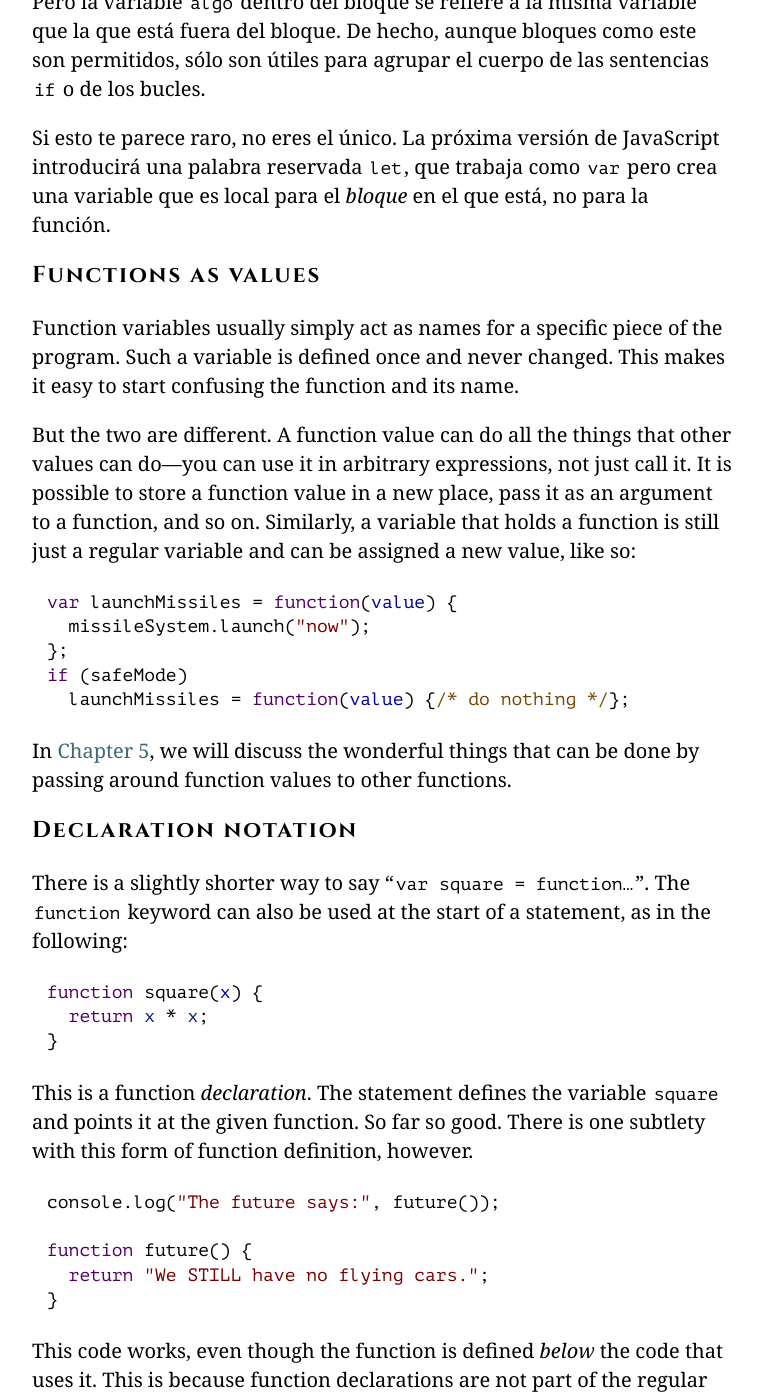
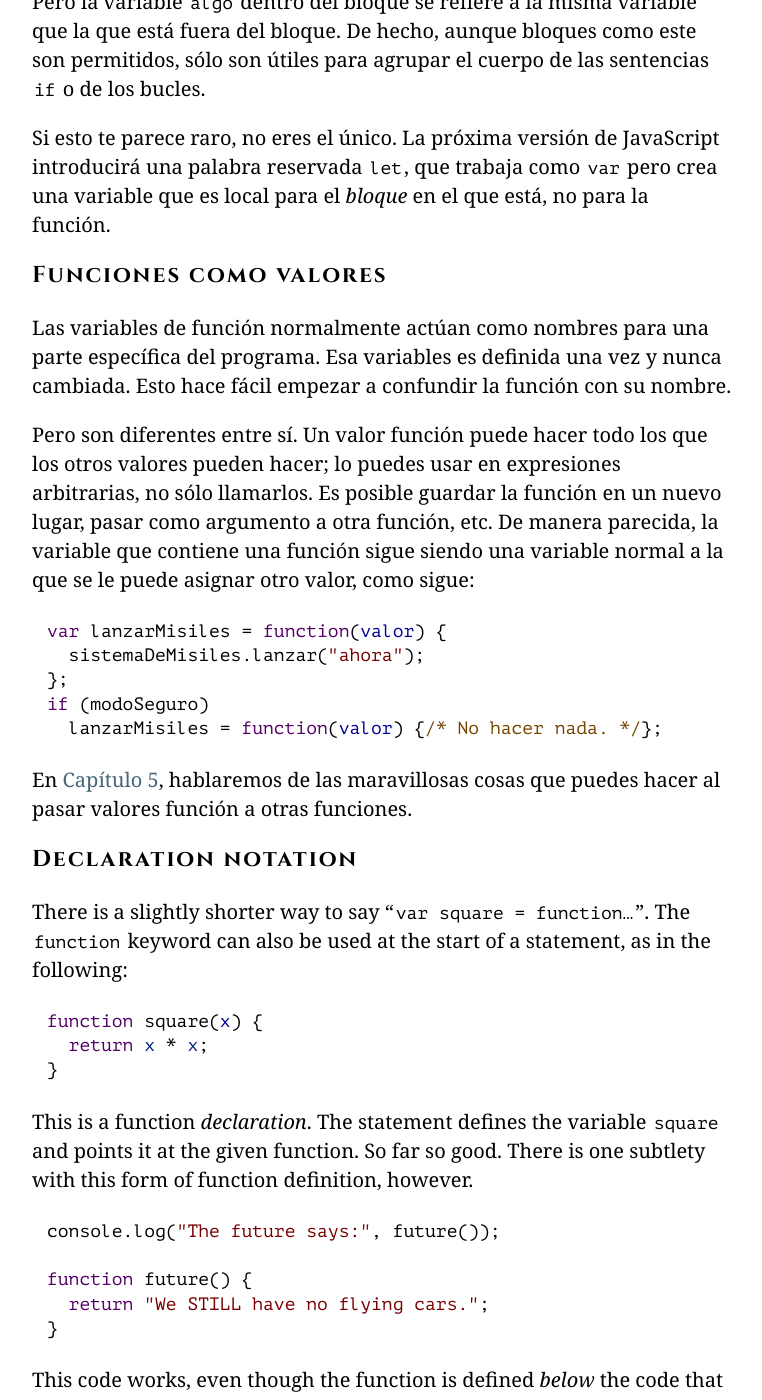
Before and after one commit to hectorip/Eloquent-JavaScript-ES-online, a Jekyll site: the page chapters/03_functions.html, which Jekyll copies as it is, in a window 1280 px wide and 1400 px high, scrolled down 4954 px. Shown: the whole window, without its empty margins (258-1020 px from the left). Built offline with Jekyll 4.4.1, drawn with Linux system fonts in a browser that asks for light colours; nearby versions of some CDN libraries; library files that are not in the unit come from our copies.

Commit message:
funciones como valores

```diff
--- a/_includes/head.html
+++ b/_includes/head.html
@@ -10,6 +10,7 @@
   <link rel="canonical" href="{{ page.url | replace:'index.html','' | prepend: site.baseurl | prepend: site.url }}">
   <link rel="alternate" type="application/rss+xml" title="{{ site.title }}" href="{{ "/feed.xml" | prepend: site.baseurl | prepend: site.url }}" />
   <link rel="icon" href="favicon.ico" type="image/x-icon" />
+  <link rel="stylesheet" href="//cdn.materialdesignicons.com/1.1.70/css/materialdesignicons.min.css">
   <script>
   (function(i,s,o,g,r,a,m){i['GoogleAnalyticsObject']=r;i[r]=i[r]||function(){
   (i[r].q=i[r].q||[]).push(arguments)},i[r].l=1*new Date();a=s.createElement(o),
--- a/_sass/_base.scss
+++ b/_sass/_base.scss
@@ -202,3 +202,9 @@ pre {
         }
     }
 }
+.social-icon {
+    color: #FFF;
+    background-color: #555;
+    width: 50px;
+    font-size: 3em !important;
+}
--- a/chapters/03_functions.html
+++ b/chapters/03_functions.html
@@ -206,26 +206,25 @@ son permitidos, sólo son útiles para agrupar el cuerpo de las sentencias
 el único. La próxima versión de  JavaScript introducirá una palabra
 reservada <code>let</code>, que trabaja como <code>var</code> pero crea una variable que es
 local para el <em>bloque</em> en el que está, no para la función.</p>
-<h2><a class=h_ident id="h_y6WGSsYfER" href="#h_y6WGSsYfER"></a>Functions as values</h2>
-<p><a class=p_ident id="p_JDiT9B71/f" href="#p_JDiT9B71/f"></a>Function variables usually simply act as
-names for a specific piece of the program. Such a variable is defined
-once and never changed. This makes it easy to start confusing the
-function and its name.</p>
-<p><a class=p_ident id="p_GmVFAjNN+C" href="#p_GmVFAjNN+C"></a>But the two are different. A function value
-can do all the things that other values can do—you can use it in
-arbitrary expressions, not just call it. It is possible to store a
-function value in a new place, pass it as an argument to a function,
-and so on. Similarly, a variable that holds a function is still just a
-regular variable and can be assigned a new value, like so:</p>
-<pre data-language="javascript" class="snippet cm-s-default"><a class=c_ident id="c_WtNe7czRaM" href="#c_WtNe7czRaM"></a><span class="cm-keyword">var</span> <span class="cm-variable">launchMissiles</span> <span class="cm-operator">=</span> <span class="cm-keyword">function</span>(<span class="cm-def">value</span>) {
-  <span class="cm-variable">missileSystem</span>.<span class="cm-property">launch</span>(<span class="cm-string">"now"</span>);
+<h2><a class=h_ident id="h_3mNEhIfF61" href="#h_3mNEhIfF61"></a>Funciones como valores</h2>
+<p><a class=p_ident id="p_SCewuuYiME" href="#p_SCewuuYiME"></a>Las variables de función normalmente actúan
+como nombres para una parte específica del programa. Esa variables es
+definida una vez y nunca cambiada. Esto hace fácil empezar a confundir
+la función con su nombre.</p>
+<p><a class=p_ident id="p_udPX9czPds" href="#p_udPX9czPds"></a>Pero son diferentes entre sí. Un valor función
+puede hacer todo los que los otros valores pueden hacer; lo puedes usar
+en expresiones arbitrarias, no sólo llamarlos. Es posible guardar la
+función en un nuevo lugar, pasar como argumento a otra función, etc. De
+manera parecida, la variable que contiene una función sigue siendo una variable
+normal a la que se le puede asignar otro valor, como sigue:</p>
+<pre data-language="javascript" class="snippet cm-s-default"><a class=c_ident id="c_oAKHWurH8x" href="#c_oAKHWurH8x"></a><span class="cm-keyword">var</span> <span class="cm-variable">lanzarMisiles</span> <span class="cm-operator">=</span> <span class="cm-keyword">function</span>(<span class="cm-def">valor</span>) {
+  <span class="cm-variable">sistemaDeMisiles</span>.<span class="cm-property">lanzar</span>(<span class="cm-string">"ahora"</span>);
 };
-<span class="cm-keyword">if</span> (<span class="cm-variable">safeMode</span>)
-  <span class="cm-variable">launchMissiles</span> <span class="cm-operator">=</span> <span class="cm-keyword">function</span>(<span class="cm-def">value</span>) {<span class="cm-comment">/* do nothing */</span>};</pre>
-<p><a class=p_ident id="p_OGu288jvIV" href="#p_OGu288jvIV"></a>In
-<a href="05_higher_order.html#higher_order">Chapter 5</a>, we will discuss the
-wonderful things that can be done by passing around function values to
-other functions.</p>
+<span class="cm-keyword">if</span> (<span class="cm-variable">modoSeguro</span>)
+  <span class="cm-variable">lanzarMisiles</span> <span class="cm-operator">=</span> <span class="cm-keyword">function</span>(<span class="cm-def">valor</span>) {<span class="cm-comment">/* No hacer nada. */</span>};</pre>
+<p><a class=p_ident id="p_Frk45di2F4" href="#p_Frk45di2F4"></a>En
+<a href="05_higher_order.html#higher_order">Capítulo 5</a>, hablaremos de las
+maravillosas cosas que puedes hacer al pasar valores función a otras funciones.</p>
 <h2><a class=h_ident id="h_H2WKvqbgVY" href="#h_H2WKvqbgVY"></a>Declaration notation</h2>
 <p><a class=p_ident id="p_nGYfaCN3iB" href="#p_nGYfaCN3iB"></a>There is
 a slightly shorter way to say “<code>var square = function…</code>”. The
--- a/index.html
+++ b/index.html
@@ -11,6 +11,11 @@ layout: default
     En esta sección podemos encontrar los capítulos en los que se ha avanzado.
     No olvides hacernos saber cualquier error gramatical, de ortografía o parte difícil de entender.
   </p>
+  <p>Puedes compartirlos</p>
+  <i class="mdi mdi-facebook social-icon" ></i>
+  <i class="mdi mdi-twitter social-icon" ></i>
+  <i class="mdi mdi-plus-one social-icon" ></i>
+  <br>
   <img src="chapters/cover.jpg" alt="Portada del libro" >
   <h2>Contenido</h2>
   <ol>
```
Also changed, not shown: 6 other files.
